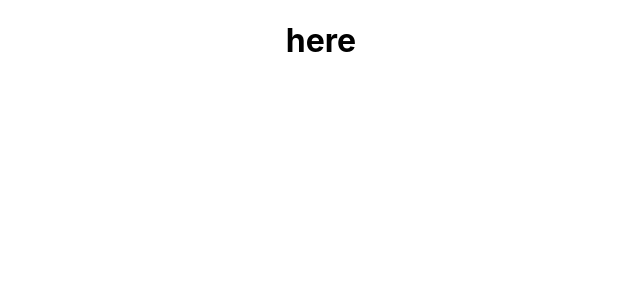
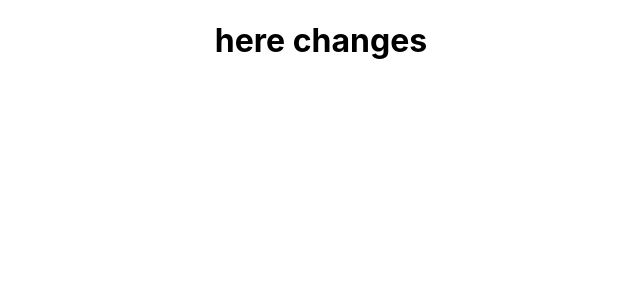
Before and after one commit to gajagj/genesysproject, a React (Create React App) app: page / in a window 1280 px wide. Shown: the top 300 px of the page, without its empty margins (319-959 px from the left). Built offline with nearby package versions, Linux system fonts and the light colour scheme.

Commit message:
second commit

```diff
--- a/src/components/First.js
+++ b/src/components/First.js
@@ -7,7 +7,7 @@ export default class First extends React.Component{
 
     render(){
         return <div>
-            <h1>here</h1>
+            <h1>here changes</h1>
         </div>
     }
 }
```
